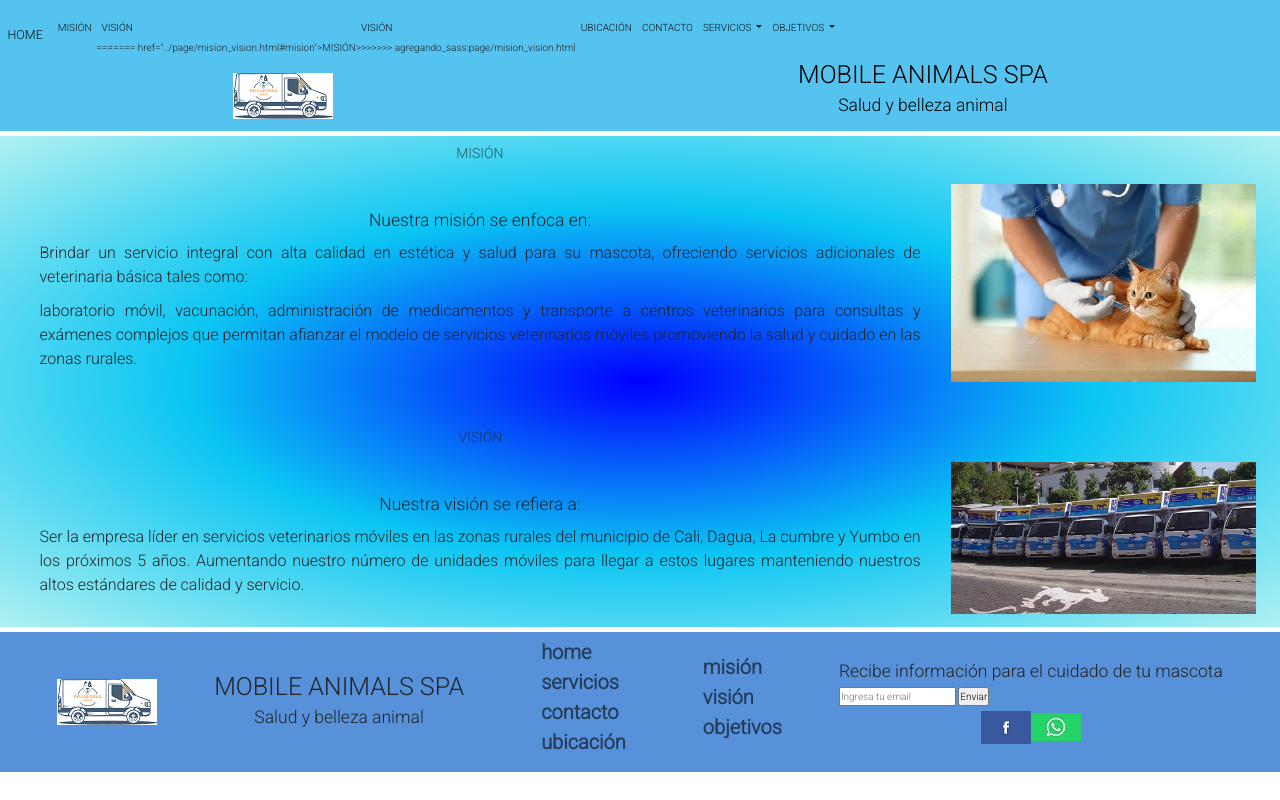
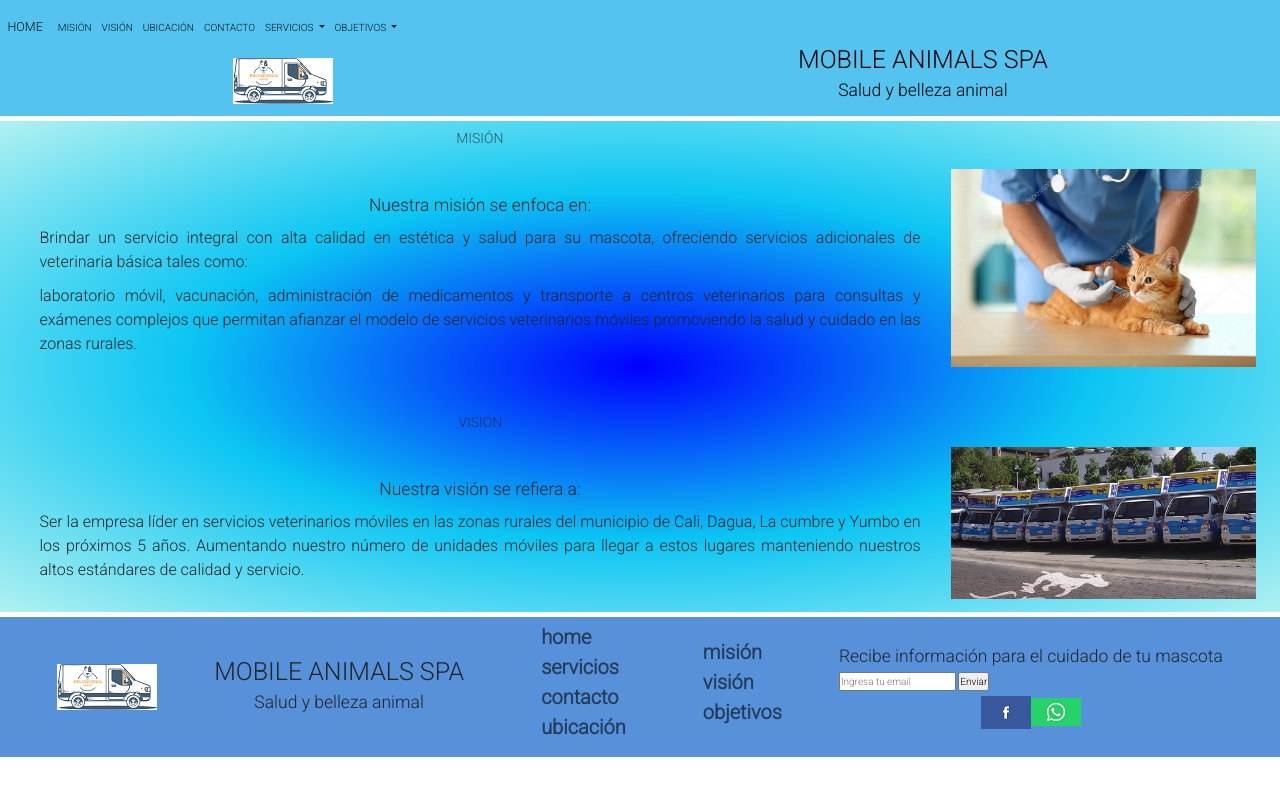
Before and after one commit to Harlop3412/Edward-Lop-cloud, a website: page page/mision_vision.html in a window 1280 px wide. Drawn offline with nearby package versions, Linux system fonts and the light colour scheme.

Commit message:
html_backup_antes_de_anidaciones_desde_main

```diff
--- a/page/Misión_Visión.html
+++ b/page/mision_vision.html
@@ -36,17 +36,10 @@
                     <ul class="navbar-nav">
                         <li class="nav-item">
                             <a class="nav-link active" aria-current="page"
-<<<<<<< HEAD:page/Misión_Visión.html
-                                href="../page/Misión_Visión.html#mision">MISIÓN</a>
-                        </li>
-                        <li class="nav-item">
-                            <a class="nav-link active" href="../page/Misión_Visión.html#vision">VISIÓN</a>
-=======
                                 href="../page/mision_vision.html#mision">MISIÓN</a>
                         </li>
                         <li class="nav-item">
                             <a class="nav-link active" href="../page/mision_vision.html#vision">VISIÓN</a>
->>>>>>> agregando_sass:page/mision_vision.html
                         </li>
                         <li class="nav-item">
                             <a class="nav-link active" href="../page/ubicacion.html">UBICACIÓN</a>
```
